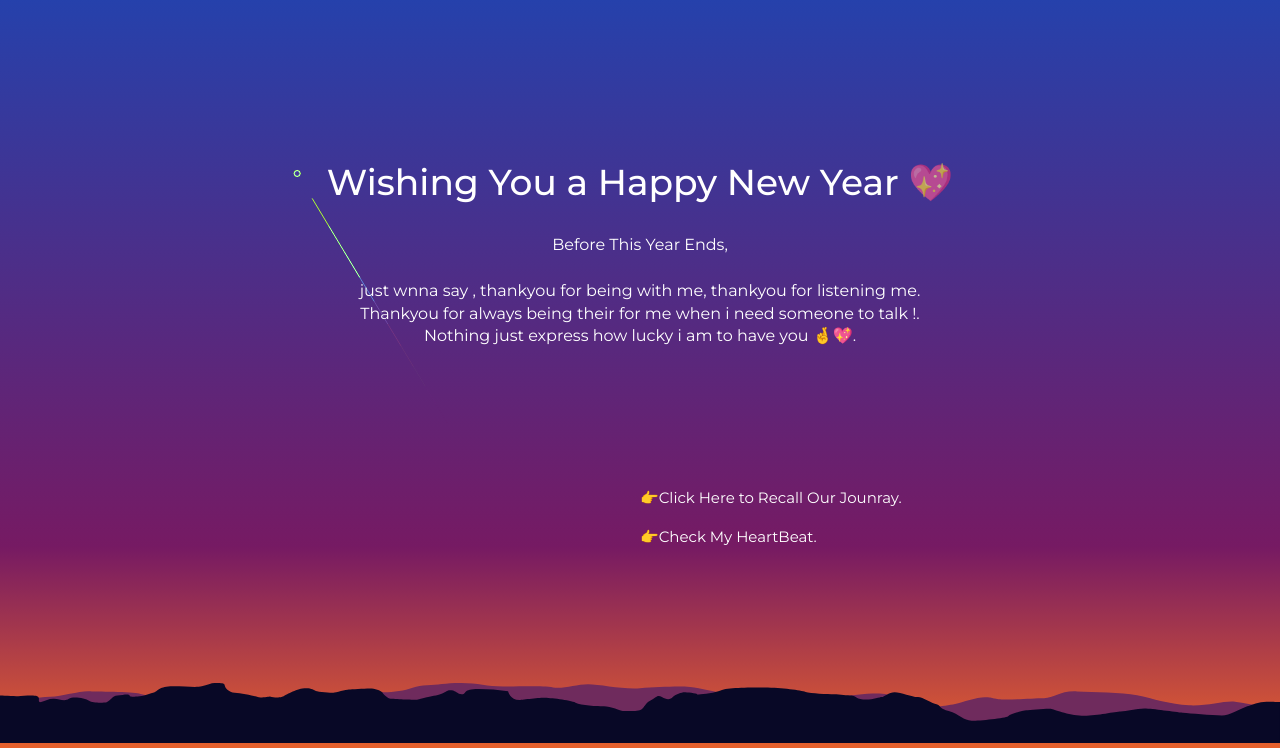
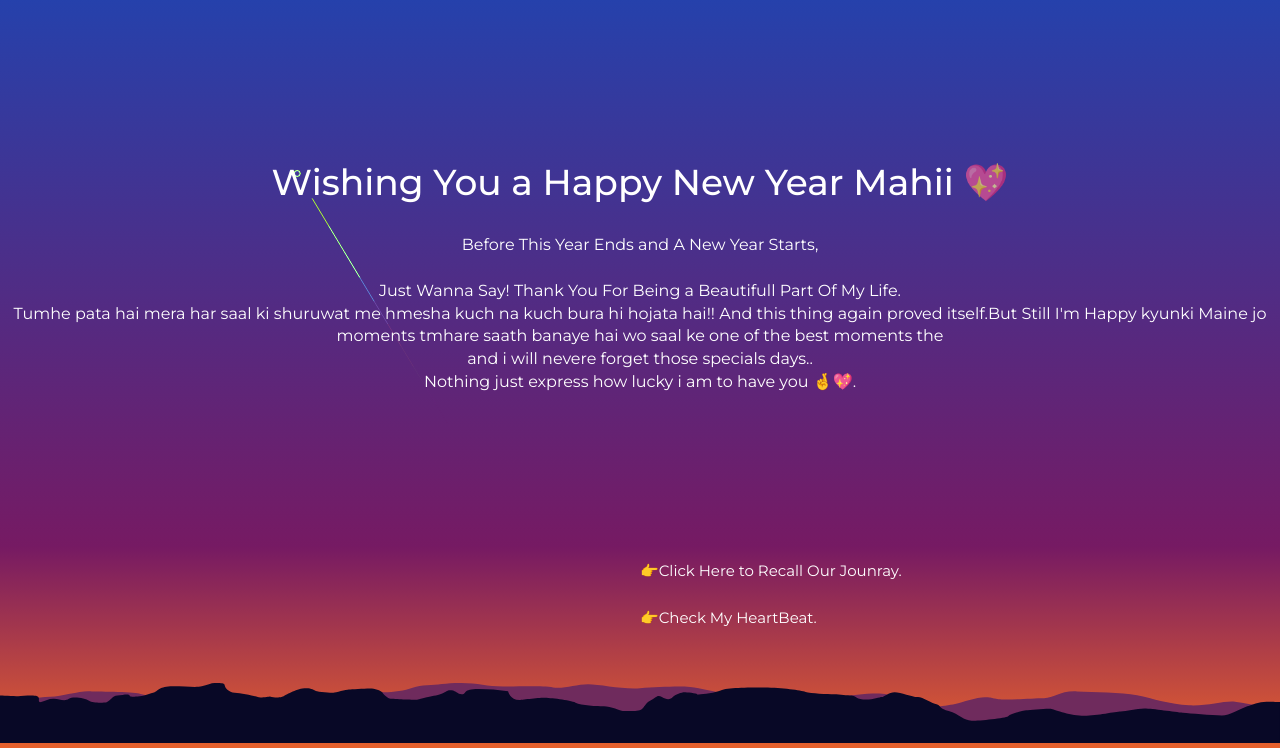
Before and after one commit to mdyusuf0/Yuhi, a plain HTML site: page index.html in a window 1280 px wide. Shown: the part 57-805 px from the top of the page. Drawn offline with Linux system fonts and the light colour scheme.

Commit message:
Update index.html

```diff
--- a/index.html
+++ b/index.html
@@ -28,16 +28,24 @@
       <canvas id="canvas"></canvas>
       <div class="text">
         <h1>
-          Wishing You a Happy New Year
+          Wishing You a Happy New Year Mahii
           <span id="textt"> 💖</span>
         </h1>
         <br />
         <p>
-          Before This Year Ends, <br />
+          Before This Year Ends and A New Year Starts, <br />
           <br />
-          just wnna say , thankyou for being with me, thankyou for listening me.
+          Just Wanna Say! Thank You For Being a Beautifull Part Of My Life.
           <br />
-          Thankyou for always being their for me when i need someone to talk !.
+          Tumhe pata hai mera har saal ki shuruwat me hmesha kuch na kuch bura hi hojata hai!!
+
+        And this thing again proved itself.But Still I'm Happy kyunki Maine jo <br />
+
+
+           moments tmhare saath banaye hai wo saal ke one of the best moments the <br />
+
+          and i will nevere forget those specials days..
+
           <br />
           Nothing just express how lucky i am to have you 🤞💖.
         </p>
```
